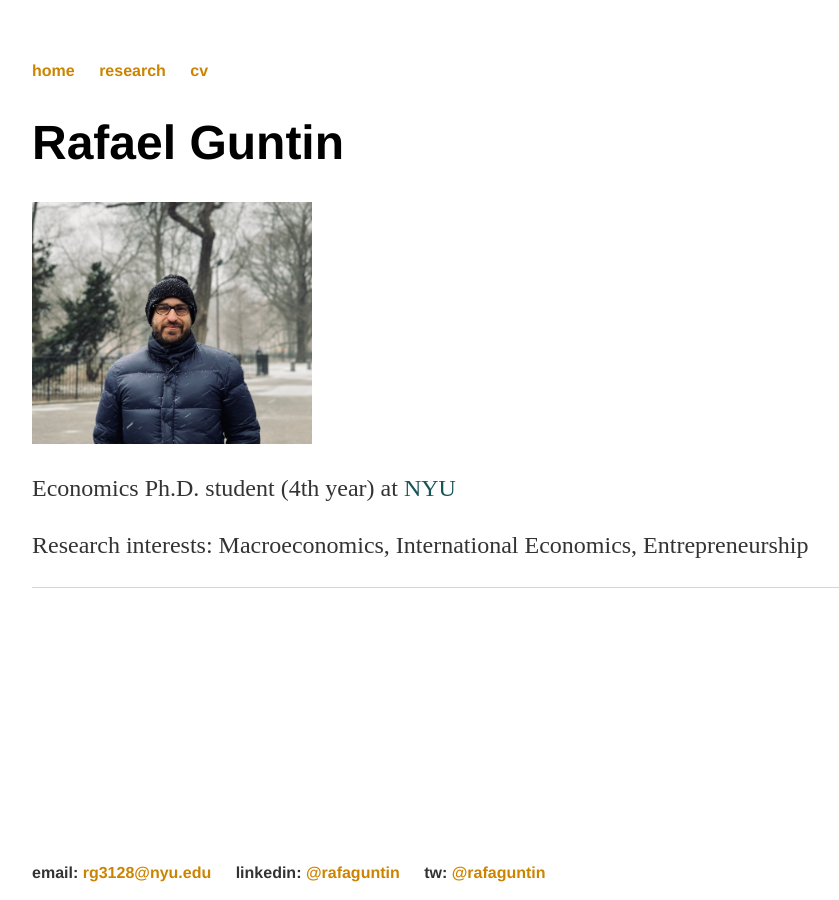
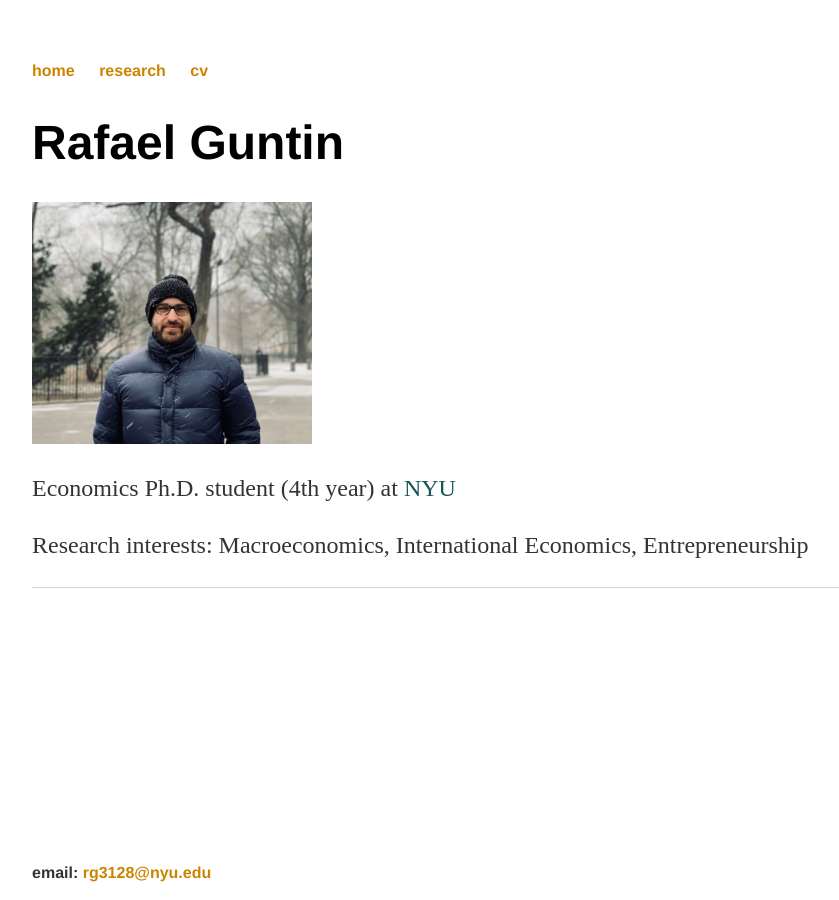
Before and after one commit to rafaguntin/rafaguntin.github.io, a Jekyll site: the page built from index.html, in a window 1280 px wide. Shown: the whole page, without its empty margins (96-935 px from the left). Built offline with Jekyll 4.4.1, drawn with Linux system fonts in a browser that asks for light colours.

Commit message:
Update default.html

```diff
--- a/_layouts/default.html
+++ b/_layouts/default.html
@@ -25,8 +25,9 @@
   <footer>
    <ul>
    <li>email: <a href="mailto:rg3128@nyu.edu">rg3128@nyu.edu</a></li>
-   <li>linkedin: <a href="https://twitter.com/rafaguntin" target="_blank">@rafaguntin</a></li>
-   <li>tw: <a href="https://www.linkedin.com/in/rafael-guntin-61b55911" target="_blank">@rafaguntin</a></li>
+   <!--<li><a href="mailto:rg3128@nyu.edu">email</a></li> -->
+   <!--<li><a href="https://www.linkedin.com/in/rafael-guntin-61b55911" target="_blank">linkedin</a></li>-->
+   <!--<li><a href="https://twitter.com/rafaguntin" target="_blank">twitter</a></li>-->
    </ul>
   </footer>
   </body>
```
